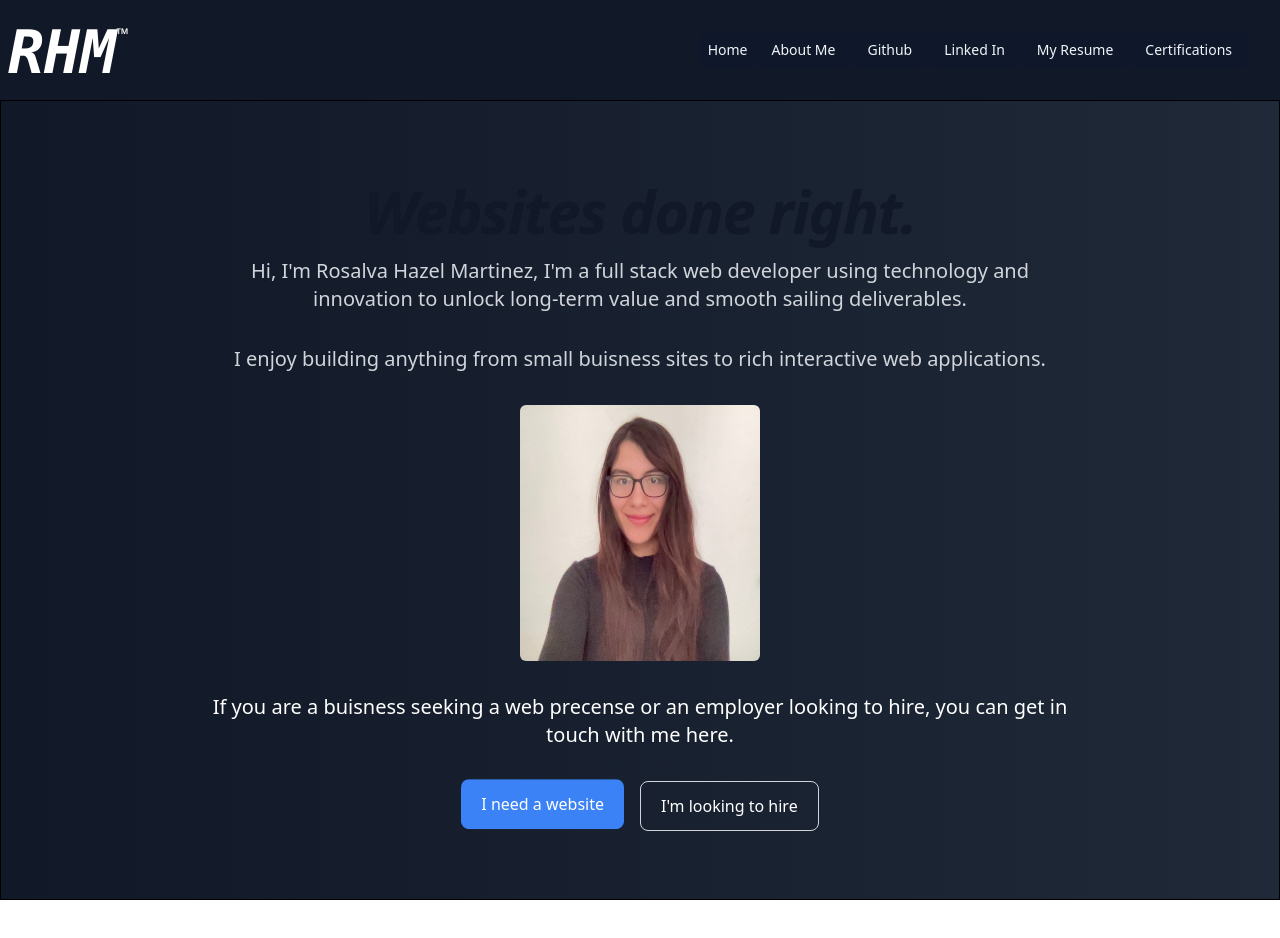
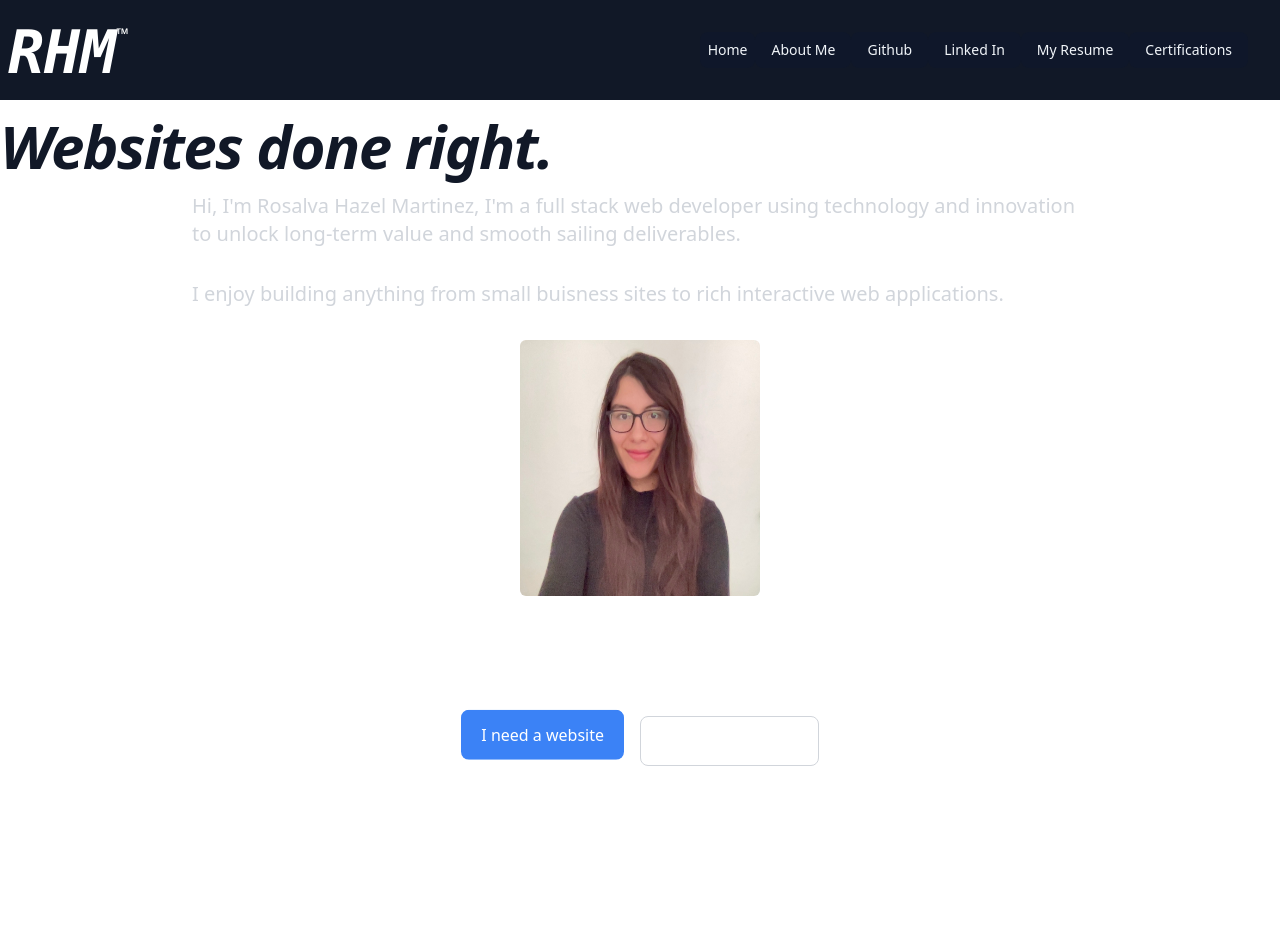
Before and after one commit to RosalvaMartinez/dev_portfolio, a React (Vite) app: page / in a window 1280 px wide. Shown: the top 938 px of the page. Before the commit the page ends 900 px from the top, so only its background shows below. Built offline with nearby package versions, Linux system fonts and the light colour scheme.

Commit message:
Add svg div

```diff
--- a/src/components/Mainpage.tsx
+++ b/src/components/Mainpage.tsx
@@ -3,9 +3,11 @@ import img from '/headshot.jpg'
 
 function Mainpage() {
     return (
-        <div className="flex border border-black h-screen bg-gradient-to-r from-gray-900 to-gray-800 transition">
-        <div className="py-8 px-4 mx-auto max-w-screen-xl text-center lg:py-16">
+        <div>
+            {/* <div className="flex border border-black h-screen bg-gradient-to-r from-gray-900 to-gray-800 transition"> */}
+            {/* <div className="py-8 px-4 mx-auto max-w-screen-xl text-center lg:py-16"> */}
             {/* <img src={img} className="mx-auto mt-2 rounded-md h-64 w-60" alt="img" /> */}
+            <div className="spacer layer1 h-[900px]">
                 <h1 className="mb-4 mt-4 text-4xl font-extrabold tracking-tight leading-none text-gray-900 md:text-5xl lg:text-6xl italic dark:text-white">Websites done right.</h1>
                 <p className="mb-8 text-lg font-normal text-gray-300 lg:text-xl sm:px-16 lg:px-48">Hi, I'm Rosalva Hazel Martinez, I'm a full stack web developer using technology and innovation to unlock long-term value and smooth sailing deliverables.</p>
                 <p className="mb-8 text-lg font-normal text-gray-300 lg:text-xl sm:px-16 lg:px-48">I enjoy building anything from small buisness sites to rich interactive web applications.</p>
```
Lines whose indentation alone changed are shown as unchanged.
